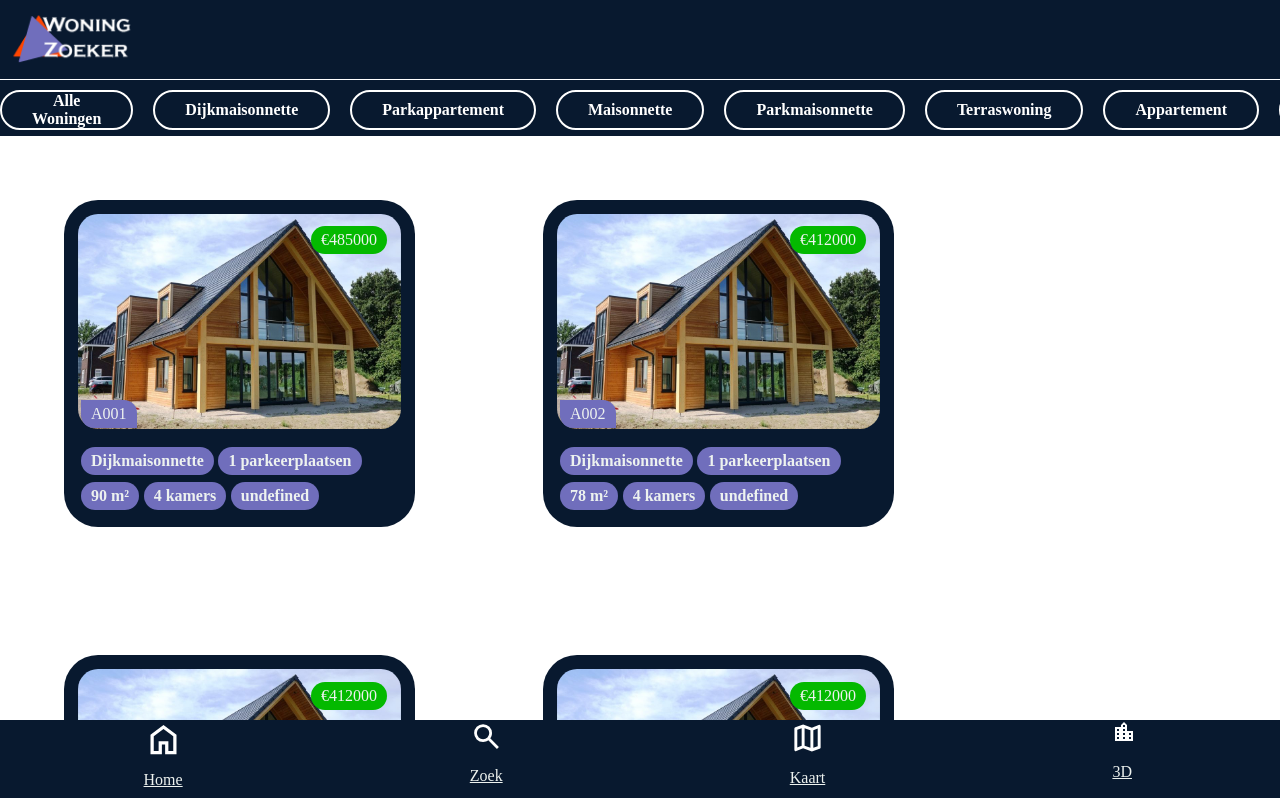
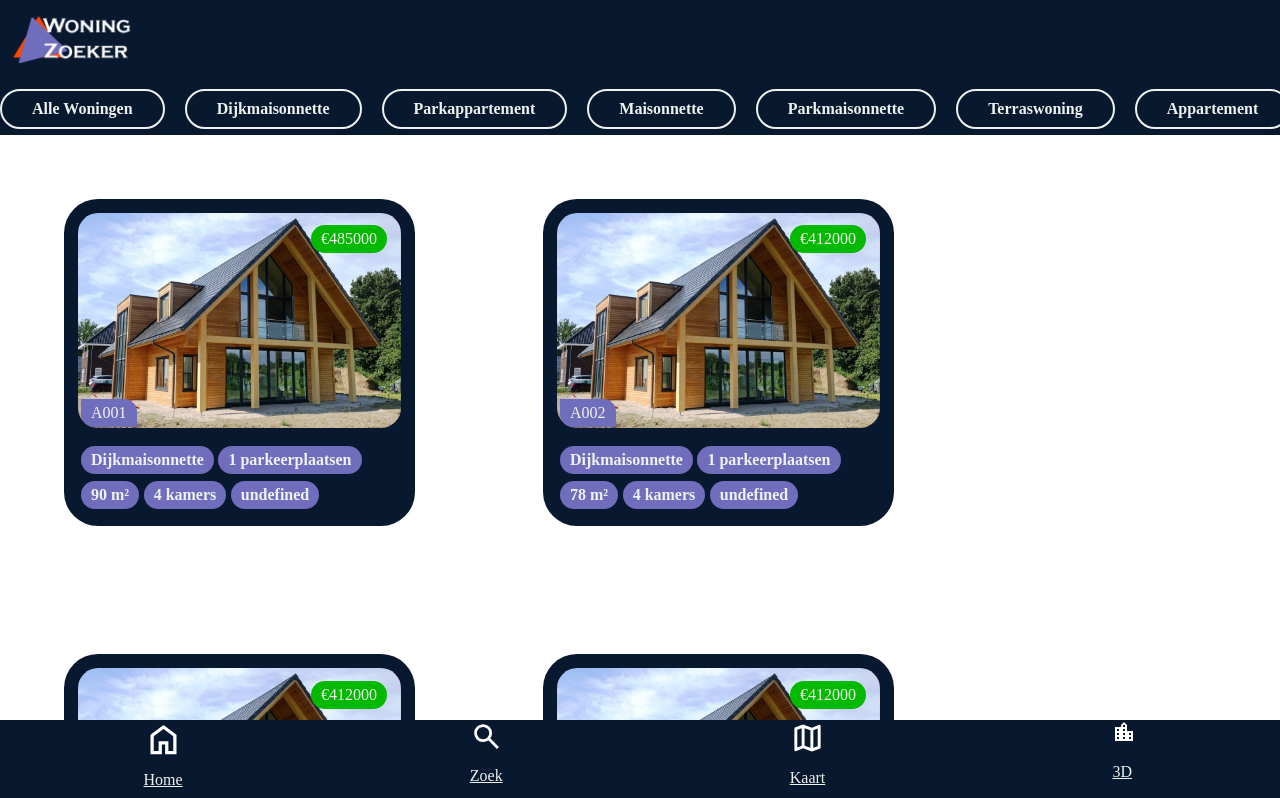
Before and after one commit to tomlommerse/woningzoeker, a React (Create React App) app: page /zoek in a window 1280 px wide. Shown: the top 798 px of the page. Built offline with nearby package versions, Linux system fonts and the light colour scheme.

Commit message:
styling filterslider

```diff
--- a/src/components/topbar/TopBar.css
+++ b/src/components/topbar/TopBar.css
@@ -6,7 +6,6 @@
     z-index: 10;
     height: 10vh;
     position: fixed;
-    transform: translateY(-1px);
 }
 
 .topbar > img{
--- a/src/styles/FilterButtonListPage.css
+++ b/src/styles/FilterButtonListPage.css
@@ -1,6 +1,6 @@
 .filter-button{
     margin: 20px 20px;
-    padding: 5px 30px;
+    padding: 0px 30px;
     border-radius: 60px;
     background-color: var(--color-orange);
     text-align: center;
--- a/src/styles/filterlistpage.css
+++ b/src/styles/filterlistpage.css
@@ -2,30 +2,34 @@
     height: 7vh;
     display: flex;
     overflow-x: scroll;
-    background-color: #08192F; /* Achtergrondkleur van de slider */
-  }
+    background-color: var(--color-primary);
+    border-radius: 0px;
+    margin-top: -1px;
+}
 
   .filter-button {
     height: 5vh;
     padding: 5px 30px;
     border-radius: 60px;
-    background-color: #08192F; /* Achtergrondkleur van de button */
+    background-color: var(--color-primary);
     text-align: center;
     display: flex;
     align-items: center;
     justify-content: center;
-    color: white;
-    border: 2px solid white; /* Witte omlijning */
-    font-weight: bold; /* Dikgedrukte tekst */
+    color: var(--color-white);
+    border: 2px solid var(--color-white);
+    font-weight: bold;
     margin-top: 10px;
-    margin-right: 10px; /* Marge tussen de knoppen */
+    margin-right: 10px;
+    white-space: nowrap;
   }
 
   .filter-button.active {
-    background-color: white;
-    color: #08192F; /* Omgekeerde kleuren voor de actieve knop */
+    background-color: var(--color-orange);
+    color: var(--color-white);
+    border: var(--color-orange);
   }
 
   .filter-slider {
-    margin-right: 10px; /* Extra marge aan de rechterkant van de slider */
+    margin-right: 10px;
   }
```
